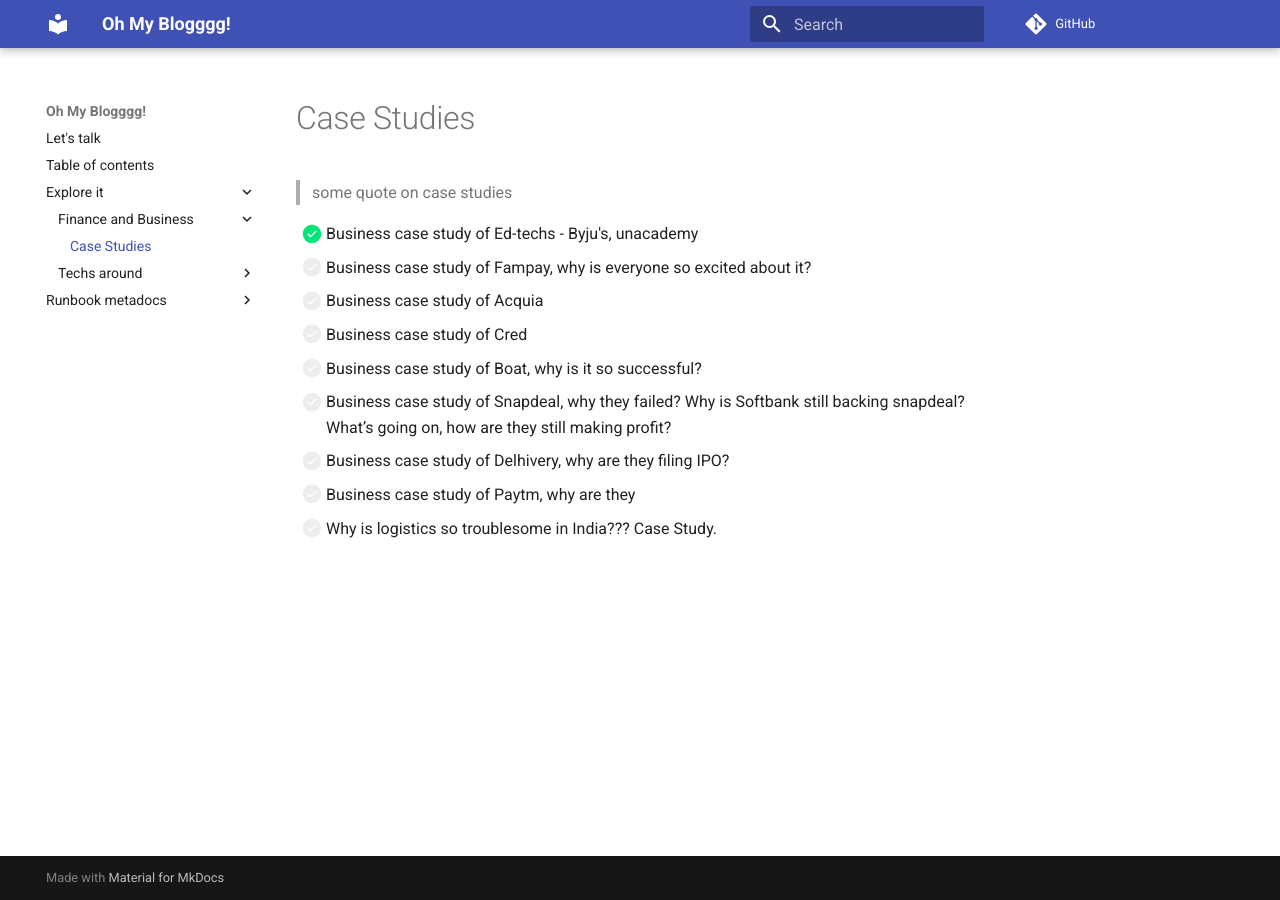
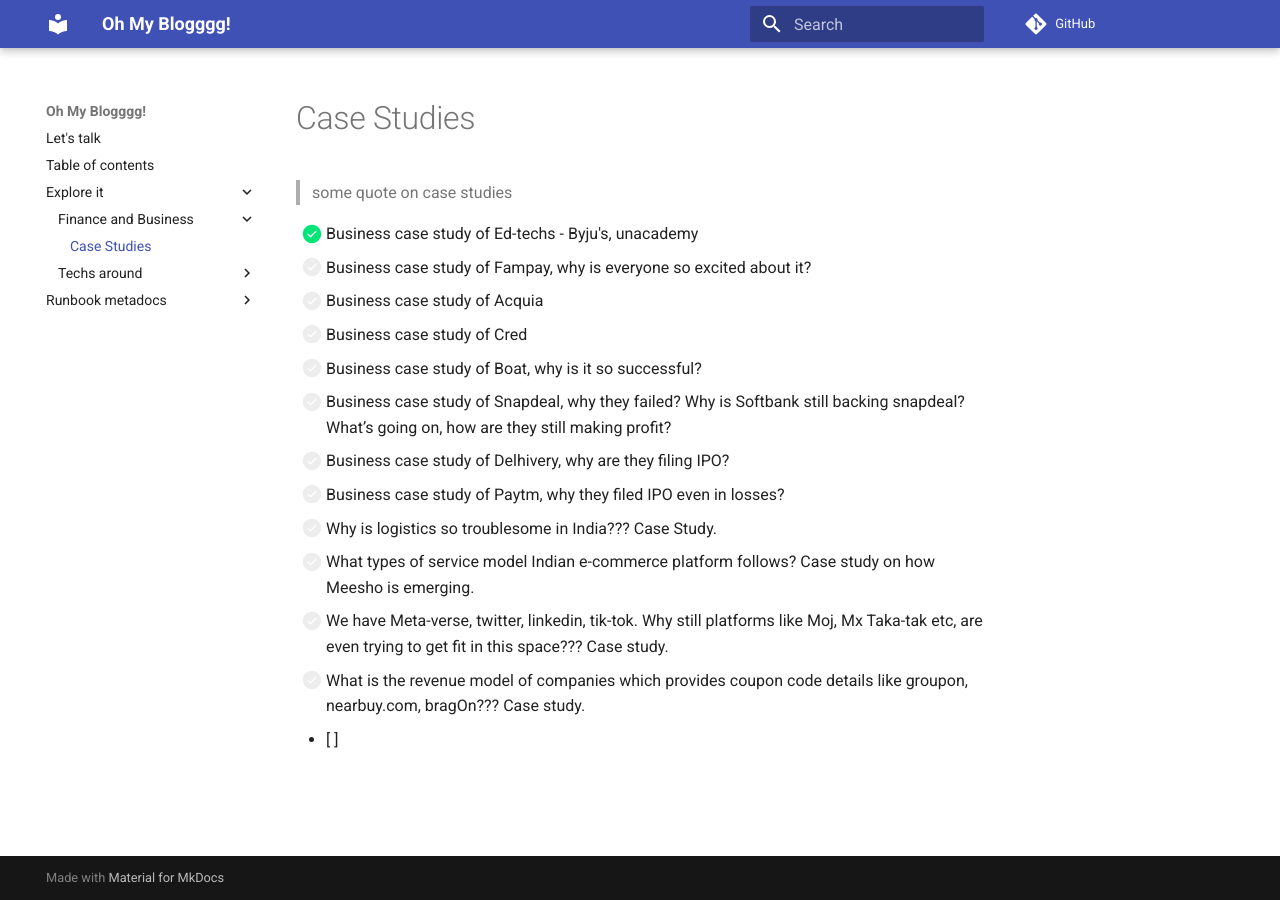
Before and after one commit to AbhishekRatnawat/Bloginho, an MkDocs documentation site: the page built from docs/explore-it/Finance-and-Business/CaseStudies.md, in a window 1280 px wide. Built offline with MkDocs 1.6.1 and Material for MkDocs 9.7.7, drawn with Linux system fonts in a browser that asks for light colours; comment, search, counter and statistics services are not loaded.

Commit message:
Modifyig readme and adding more case studies

```diff
--- a/docs/explore-it/Finance-and-Business/CaseStudies.md
+++ b/docs/explore-it/Finance-and-Business/CaseStudies.md
@@ -10,5 +10,9 @@
 - [ ] Business case study of Boat, why is it so successful?
 - [ ] Business case study of Snapdeal, why they failed? Why is Softbank still backing snapdeal? What’s going on, how are they still making profit?
 - [ ] Business case study of Delhivery, why are they filing IPO?
-- [ ] Business case study of Paytm, why are they
+- [ ] Business case study of Paytm, why they filed IPO even in losses?
 - [ ] Why is logistics so troublesome in India??? Case Study.
+- [ ] What types of service model Indian e-commerce platform follows? Case study on how Meesho is emerging.
+- [ ] We have Meta-verse, twitter, linkedin, tik-tok. Why still platforms like Moj, Mx Taka-tak etc, are even trying to get fit in this space??? Case study.
+- [ ] What is the revenue model of companies which provides coupon code details like groupon, nearbuy.com, bragOn??? Case study.
+- [ ]
```
Also changed, not shown: README.md (+1 -31 lines).
